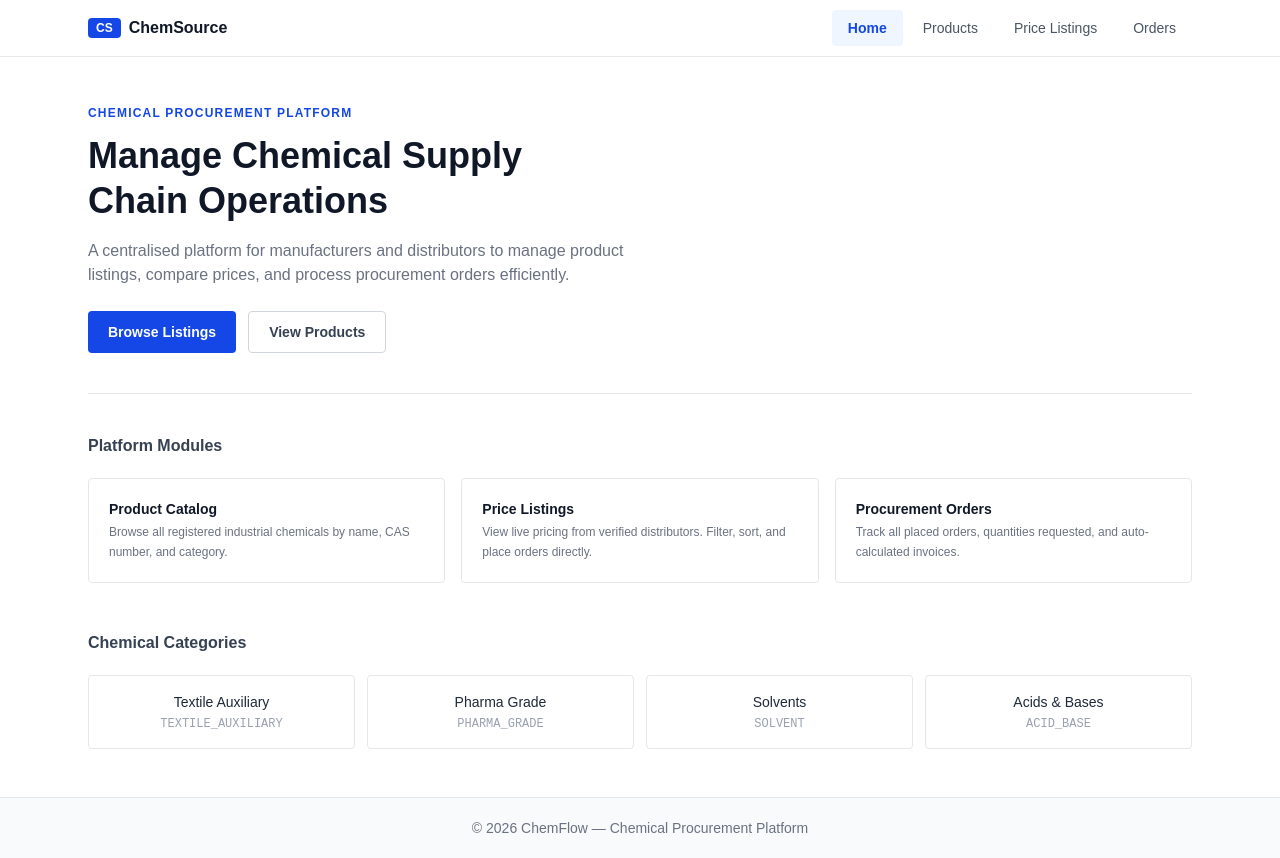
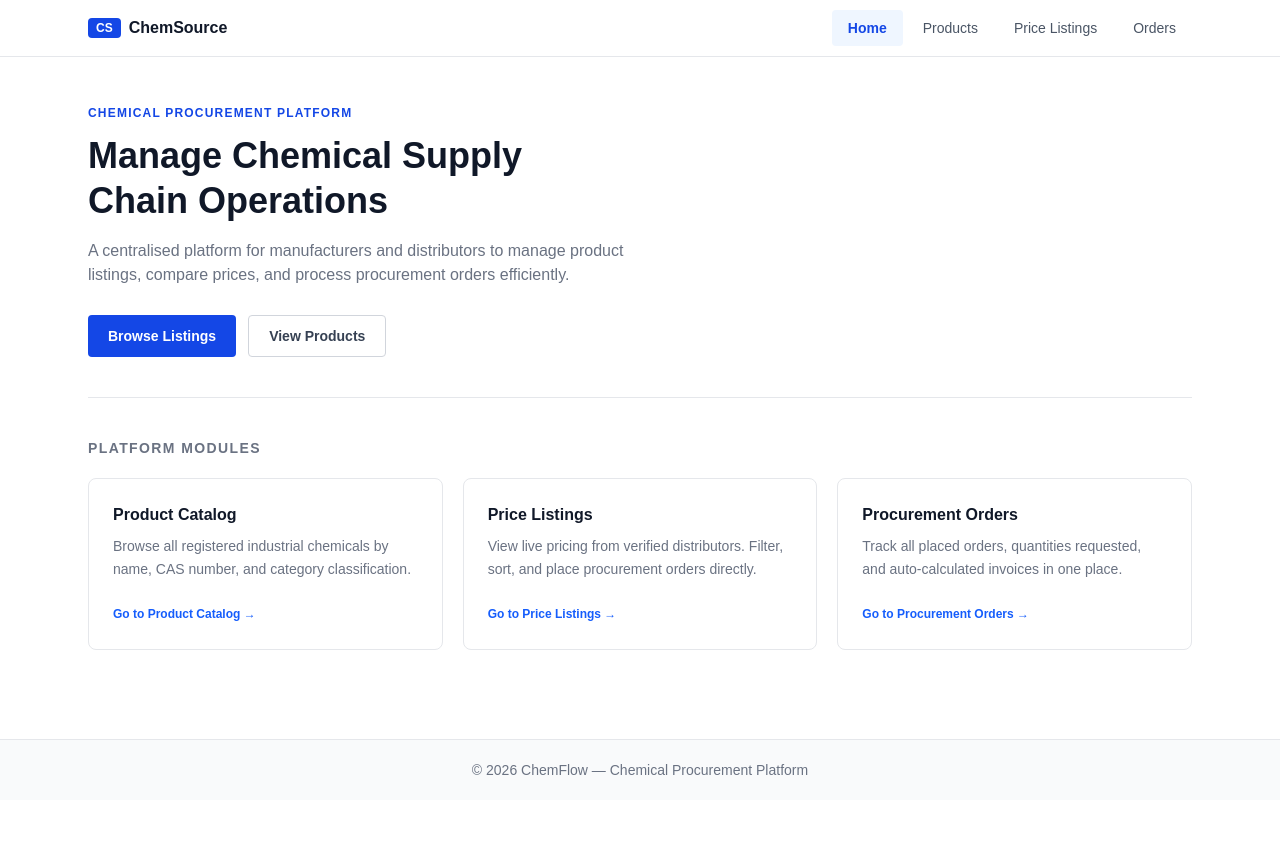
Before and after one commit to MuhammadHamzaZeeshan/chemsource, a React (Vite) app in the folder frontend/: page / in a window 1280 px wide. After the commit the page ends 800 px from the top, so only its background shows below. Built offline with nearby package versions, Linux system fonts and the light colour scheme.

Commit message:
fix: enhance feature descriptions and improve layout in HomePage component

```diff
--- a/frontend/src/pages/HomePage.jsx
+++ b/frontend/src/pages/HomePage.jsx
@@ -1,26 +1,22 @@
 const FEATURES = [
   {
     title: "Product Catalog",
-    desc: "Browse all registered industrial chemicals by name, CAS number, and category.",
+    desc: "Browse all registered industrial chemicals by name, CAS number, and category classification.",
     page: "products",
+    stat: "Products",
   },
   {
     title: "Price Listings",
-    desc: "View live pricing from verified distributors. Filter, sort, and place orders directly.",
+    desc: "View live pricing from verified distributors. Filter, sort, and place procurement orders directly.",
     page: "listings",
+    stat: "Live Listings",
   },
   {
     title: "Procurement Orders",
-    desc: "Track all placed orders, quantities requested, and auto-calculated invoices.",
+    desc: "Track all placed orders, quantities requested, and auto-calculated invoices in one place.",
     page: "orders",
+    stat: "Orders",
   },
-];
-
-const CATEGORIES = [
-  { name: "Textile Auxiliary", tag: "TEXTILE_AUXILIARY" },
-  { name: "Pharma Grade",      tag: "PHARMA_GRADE" },
-  { name: "Solvents",          tag: "SOLVENT" },
-  { name: "Acids & Bases",     tag: "ACID_BASE" },
 ];
 
 export default function HomePage({ setActivePage }) {
@@ -35,7 +31,7 @@ export default function HomePage({ setActivePage }) {
         <h1 className="text-3xl sm:text-4xl font-bold text-gray-900 leading-tight mb-4">
           Manage Chemical Supply<br className="hidden sm:block" /> Chain Operations
         </h1>
-        <p className="text-gray-500 text-base max-w-xl mb-6">
+        <p className="text-gray-500 text-base max-w-xl mb-7">
           A centralised platform for manufacturers and distributors to manage product listings,
           compare prices, and process procurement orders efficiently.
         </p>
@@ -55,41 +51,28 @@ export default function HomePage({ setActivePage }) {
         </div>
       </div>
 
-      {/* Features */}
-      <div className="mb-12">
-        <h2 className="text-base font-semibold text-gray-700 mb-5">Platform Modules</h2>
-        <div className="grid grid-cols-1 sm:grid-cols-3 gap-4">
+      {/* Feature cards */}
+      <div>
+        <h2 className="text-sm font-semibold text-gray-500 uppercase tracking-widest mb-5">Platform Modules</h2>
+        <div className="grid grid-cols-1 sm:grid-cols-3 gap-5">
           {FEATURES.map((f) => (
             <button
               key={f.title}
               onClick={() => setActivePage(f.page)}
-              className="text-left p-5 border border-gray-200 rounded hover:border-blue-400 hover:bg-blue-50 transition-colors group"
+              className="text-left p-6 border border-gray-200 rounded-lg hover:border-blue-400 hover:shadow-sm transition-all group bg-white"
             >
-              <h3 className="text-sm font-semibold text-gray-900 mb-1 group-hover:text-blue-700 transition-colors">
+              <h3 className="text-base font-semibold text-gray-900 mb-2 group-hover:text-blue-700 transition-colors">
                 {f.title}
               </h3>
-              <p className="text-xs text-gray-500 leading-relaxed">{f.desc}</p>
+              <p className="text-sm text-gray-500 leading-relaxed mb-5">{f.desc}</p>
+              <span className="text-xs font-semibold text-blue-600 group-hover:underline">
+                Go to {f.title} →
+              </span>
             </button>
           ))}
         </div>
       </div>
 
-      {/* Categories */}
-      <div>
-        <h2 className="text-base font-semibold text-gray-700 mb-5">Chemical Categories</h2>
-        <div className="grid grid-cols-2 sm:grid-cols-4 gap-3">
-          {CATEGORIES.map((cat) => (
-            <div
-              key={cat.tag}
-              onClick={() => setActivePage("products")}
-              className="p-4 border border-gray-200 rounded text-center cursor-pointer hover:border-blue-400 hover:bg-blue-50 transition-colors"
-            >
-              <p className="text-sm font-medium text-gray-800">{cat.name}</p>
-              <p className="text-xs text-gray-400 font-mono mt-1">{cat.tag}</p>
-            </div>
-          ))}
-        </div>
-      </div>
     </div>
   );
 }
```
